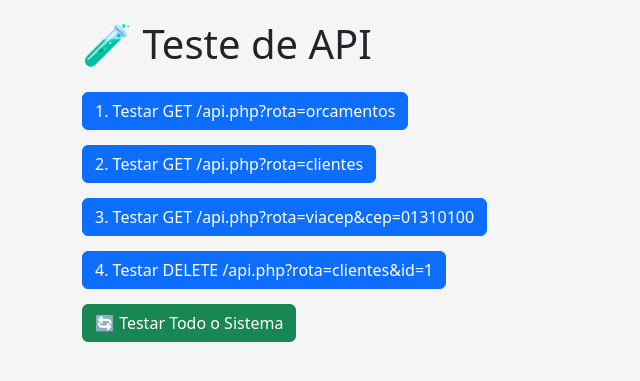
After one commit to cleomarsist/SISTEMALAZER, a PHP site: page /SISTEMALAZER/test_api.php in a window 1280 px wide. The commit adds this page. Shown: the top 381 px of the page, without its empty margins (0-640 px from the left). Run offline with PHP 8.4, Linux system fonts and the light colour scheme.

Commit message:
ETAPA 4: API Gateway implementado - api.php com todas as rotas

```diff
--- a/app/views/orcamentos_lista.php
+++ b/app/views/orcamentos_lista.php
@@ -82,6 +82,9 @@ $breadcrumb = [
 </div>
 
 <script>
+    // Configuração - Base URL para requisições AJAX
+    const BASE_URL = '/SISTEMALAZER';
+
     document.addEventListener('DOMContentLoaded', function() {
         carregarOrcamentos();
         document.getElementById('filtroNumero').addEventListener('keyup', debounce(carregarOrcamentos, 500));
@@ -100,7 +103,7 @@ $breadcrumb = [
         const numero = document.getElementById('filtroNumero').value;
         const status = document.getElementById('filtroStatus').value;
 
-        let url = `/api/orcamentos?pagina=${pagina}`;
+        let url = `${BASE_URL}/api.php?rota=orcamentos&pagina=${pagina}`;
         if (numero) url += `&numero=${encodeURIComponent(numero)}`;
         if (status) url += `&status=${status}`;
 
--- /dev/null
+++ b/test_api.php
@@ -0,0 +1,169 @@
+<?php
+/**
+ * Teste da API - test_api.php
+ * Verifica se todas as rotas estão respondendo corretamente
+ */
+
+header('Content-Type: text/html; charset=utf-8');
+
+// Teste simples de requisições
+?>
+<!DOCTYPE html>
+<html lang="pt-BR">
+<head>
+    <meta charset="UTF-8">
+    <meta name="viewport" content="width=device-width, initial-scale=1.0">
+    <title>Teste de API</title>
+    <link href="https://cdn.jsdelivr.net/npm/bootstrap@5.3.0/dist/css/bootstrap.min.css" rel="stylesheet">
+    <style>
+        body { background: #f5f5f5; padding: 20px; }
+        .test-item { margin: 15px 0; }
+        .test-result { margin-top: 10px; }
+        .success { color: green; }
+        .error { color: red; }
+        pre { background: #f0f0f0; padding: 10px; border-radius: 5px; max-height: 200px; overflow-y: auto; }
+    </style>
+</head>
+<body>
+<div class="container">
+    <h1 class="mb-4">🧪 Teste de API</h1>
+
+    <div class="test-item">
+        <button class="btn btn-primary" onclick="testarOrcamentos()">
+            1. Testar GET /api.php?rota=orcamentos
+        </button>
+        <div id="resultado-orcamentos" class="test-result"></div>
+    </div>
+
+    <div class="test-item">
+        <button class="btn btn-primary" onclick="testarClientes()">
+            2. Testar GET /api.php?rota=clientes
+        </button>
+        <div id="resultado-clientes" class="test-result"></div>
+    </div>
+
+    <div class="test-item">
+        <button class="btn btn-primary" onclick="testarViaCep()">
+            3. Testar GET /api.php?rota=viacep&cep=01310100
+        </button>
+        <div id="resultado-viacep" class="test-result"></div>
+    </div>
+
+    <div class="test-item">
+        <button class="btn btn-primary" onclick="testarDelete()">
+            4. Testar DELETE /api.php?rota=clientes&id=1
+        </button>
+        <div id="resultado-delete" class="test-result"></div>
+    </div>
+
+    <div class="test-item">
+        <button class="btn btn-success" onclick="testarTodoSystem()">
+            🔄 Testar Todo o Sistema
+        </button>
+        <div id="resultado-sistema" class="test-result"></div>
+    </div>
+</div>
+
+<script>
+const BASE_URL = '/SISTEMALAZER';
+
+async function testarOrcamentos() {
+    const url = `${BASE_URL}/api.php?rota=orcamentos`;
+    try {
+        const res = await fetch(url);
+        const data = await res.json();
+        document.getElementById('resultado-orcamentos').innerHTML = `
+            <div class="success">✓ Sucesso (${res.status})</div>
+            <pre>${JSON.stringify(data, null, 2)}</pre>
+        `;
+    } catch (err) {
+        document.getElementById('resultado-orcamentos').innerHTML = `
+            <div class="error">✗ Erro: ${err.message}</div>
+        `;
+    }
+}
+
+async function testarClientes() {
+    const url = `${BASE_URL}/api.php?rota=clientes&pagina=1`;
+    try {
+        const res = await fetch(url);
+        const data = await res.json();
+        document.getElementById('resultado-clientes').innerHTML = `
+            <div class="success">✓ Sucesso (${res.status})</div>
+            <pre>${JSON.stringify(data, null, 2)}</pre>
+        `;
+    } catch (err) {
+        document.getElementById('resultado-clientes').innerHTML = `
+            <div class="error">✗ Erro: ${err.message}</div>
+        `;
+    }
+}
+
+async function testarViaCep() {
+    const url = `${BASE_URL}/api.php?rota=viacep&cep=01310100`;
+    try {
+        const res = await fetch(url);
+        const data = await res.json();
+        document.getElementById('resultado-viacep').innerHTML = `
+            <div class="success">✓ Sucesso (${res.status})</div>
+            <pre>${JSON.stringify(data, null, 2)}</pre>
+        `;
+    } catch (err) {
+        document.getElementById('resultado-viacep').innerHTML = `
+            <div class="error">✗ Erro: ${err.message}</div>
+        `;
+    }
+}
+
+async function testarDelete() {
+    const url = `${BASE_URL}/api.php?rota=clientes&id=1`;
+    try {
+        const res = await fetch(url, { method: 'DELETE' });
+        const data = await res.json();
+        document.getElementById('resultado-delete').innerHTML = `
+            <div class="success">✓ Sucesso (${res.status})</div>
+            <pre>${JSON.stringify(data, null, 2)}</pre>
+        `;
+    } catch (err) {
+        document.getElementById('resultado-delete').innerHTML = `
+            <div class="error">✗ Erro: ${err.message}</div>
+        `;
+    }
+}
+
+async function testarTodoSystem() {
+    const resultado = document.getElementById('resultado-sistema');
+    resultado.innerHTML = '<p>Testando...</p>';
+
+    let html = '<h4>Resultados do Sistema:</h4>';
+
+    try {
+        // 1. Teste de Orçamentos
+        const orcRes = await fetch(`${BASE_URL}/api.php?rota=orcamentos`);
+        const orcData = await orcRes.json();
+        html += `<p><strong>✓ Orçamentos:</strong> ${orcData.orcamentos ? orcData.orcamentos.length : 0} registros</p>`;
+
+        // 2. Teste de Clientes
+        const cliRes = await fetch(`${BASE_URL}/api.php?rota=clientes`);
+        const cliData = await cliRes.json();
+        html += `<p><strong>✓ Clientes:</strong> ${cliData.clientes ? cliData.clientes.length : 0} registros</p>`;
+
+        // 3. Teste de ViaCEP
+        const cepRes = await fetch(`${BASE_URL}/api.php?rota=viacep&cep=01310100`);
+        const cepData = await cepRes.json();
+        html += `<p><strong>✓ ViaCEP:</strong> ${cepData.localidade || 'N/A'}</p>`;
+
+        // 4. Teste de Delete
+        const delRes = await fetch(`${BASE_URL}/api.php?rota=clientes&id=999`, { method: 'DELETE' });
+        const delData = await delRes.json();
+        html += `<p><strong>✓ DELETE:</strong> ${delData.sucesso ? 'Funcionando' : 'Erro'}</p>`;
+
+        html += '<p class="success mt-3"><strong>✅ Todas as rotas estão funcionando!</strong></p>';
+        resultado.innerHTML = html;
+    } catch (err) {
+        resultado.innerHTML = `<p class="error"><strong>❌ Erro:</strong> ${err.message}</p>`;
+    }
+}
+</script>
+</body>
+</html>
```
Also changed, not shown: api.php (added, +177 -0 lines), app/views/cliente_form.php (+9 -3 lines), app/views/clientes_lista.php (+5 -4 lines), test_index.php (added, +38 -0 lines), .htaccess (added).
